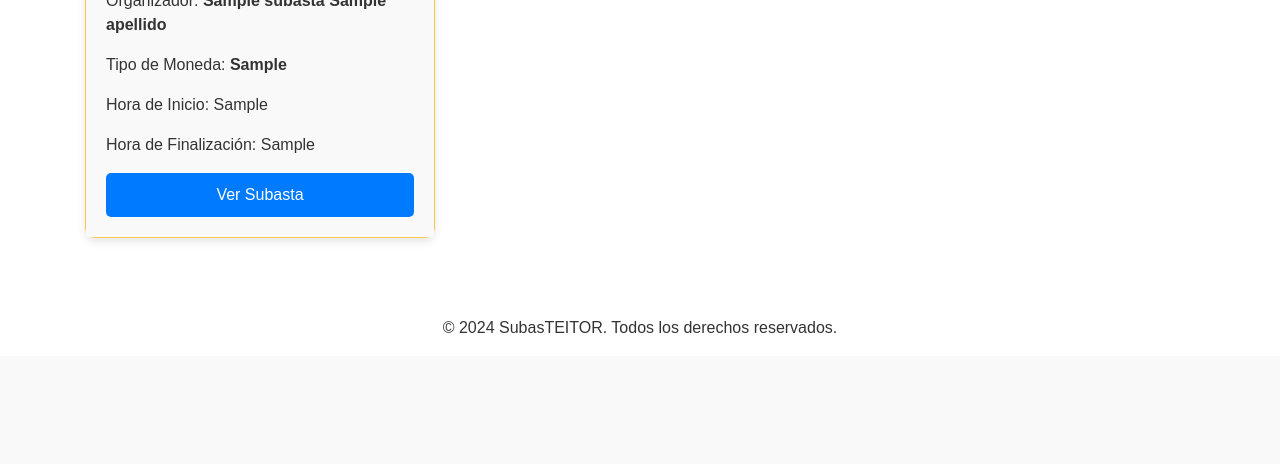
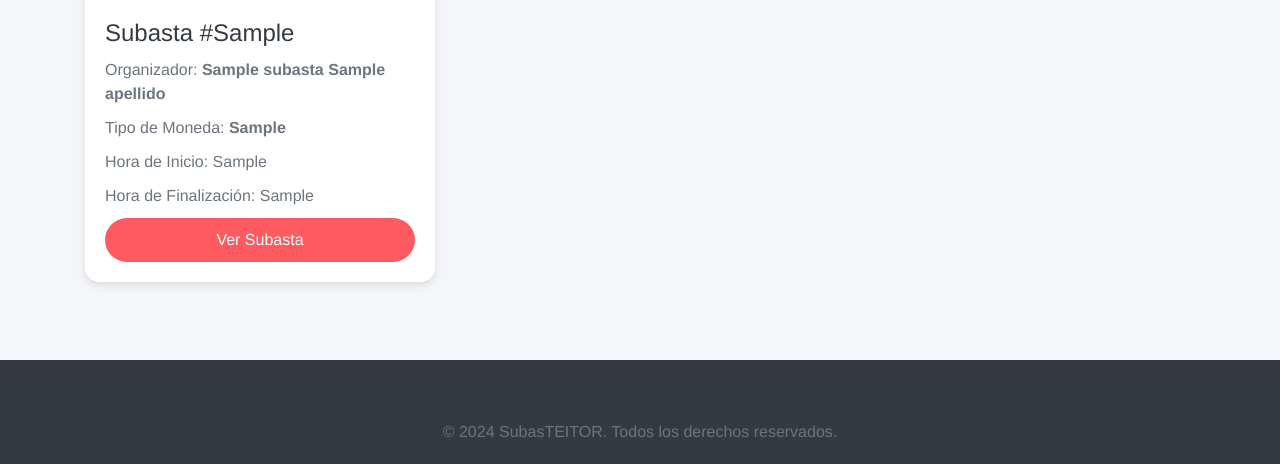
Before and after one commit to vdgutierrez/ntn-p2, a Flask app: template templates/cliente/explorar_subastas.html in a window 1280 px wide. Shown: the part 478-942 px from the top of the page. Before the commit the page ends 811 px from the top, so only its background shows below. Run offline with Flask 3, Linux system fonts and the light colour scheme; the template is opened without the code that fills it: most values are stand-ins (such as "Sample title", 1, 10 or a date in 2020); some libraries are stand-ins or nearby versions.

Commit message:
Update explorar_subastas.html
adicion de algunos estilos a la pagina

```diff
--- a/templates/cliente/explorar_subastas.html
+++ b/templates/cliente/explorar_subastas.html
@@ -7,28 +7,90 @@
     <link href="https://stackpath.bootstrapcdn.com/bootstrap/4.5.2/css/bootstrap.min.css" rel="stylesheet">
     <link rel="stylesheet" href="{{ url_for('static', filename='styles.css') }}">
     <style>
+        body {
+            background-color: #f4f6f9;
+            font-family: 'Helvetica Neue', sans-serif;
+        }
+
+        /* Estilo del título */
+        h1 {
+            color: #343a40;
+            font-size: 2.5rem;
+            margin-bottom: 20px;
+            font-weight: bold;
+        }
+
+        p {
+            color: #6c757d;
+            font-size: 1.2rem;
+        }
+
+        /* Estilos de las tarjetas */
         .subasta-card {
             margin-bottom: 30px;
-            box-shadow: 0 4px 8px rgba(0, 0, 0, 0.1);
+            border: none;
+            border-radius: 15px;
+            transition: transform 0.3s ease, box-shadow 0.3s ease;
         }
+
+        /* Efecto hover en tarjetas */
+        .subasta-card:hover {
+            transform: scale(1.05);
+            box-shadow: 0 10px 20px rgba(0, 0, 0, 0.2);
+        }
+
+        /* Imagen en la tarjeta */
         .subasta-img {
-            height: 200px;
+            height: 250px;
             object-fit: cover;
+            border-radius: 15px 15px 0 0;
         }
+
         .subasta-card .card-body {
-            background-color: #f9f9f9;
+            background-color: white;
+            border-radius: 0 0 15px 15px;
+            padding: 20px;
         }
-        .precio-actual {
-            font-size: 1.25rem;
-            font-weight: bold;
-            color: #28a745;
+
+        .card-title {
+            font-size: 1.5rem;
+            color: #343a40;
+            margin-bottom: 10px;
         }
+
+        .card-text {
+            color: #6c757d;
+            font-size: 1rem;
+            margin-bottom: 10px;
+        }
+
+        /* Botón personalizado */
         .btn-pujar {
-            background-color: #007bff;
+            background-color: #ff5a5f;
             color: white;
+            border: none;
+            border-radius: 50px;
+            padding: 10px 20px;
+            font-size: 1rem;
+            transition: background-color 0.3s ease, transform 0.3s ease;
         }
+
         .btn-pujar:hover {
-            background-color: #0056b3;
+            background-color: #ff767a;
+            transform: translateY(-3px);
+            box-shadow: 0 5px 10px rgba(255, 90, 95, 0.2);
+        }
+
+        /* Footer */
+        footer {
+            background-color: #343a40;
+            color: white;
+            padding: 20px 0;
+        }
+
+        footer p {
+            margin: 0;
+            font-size: 1rem;
         }
     </style>
 </head>
@@ -38,6 +100,7 @@
     {% include 'cliente/navbarcliente.html' %}
 
     <!-- Sección de Subastas Activas -->
+
     <div class="container mt-5">
         <h1 class="text-center">Explorar Subastas Activas</h1>
         <p class="text-center">Encuentra productos únicos y participa en nuestras subastas en tiempo real.</p>
@@ -69,7 +132,6 @@
                 </div>
             </div>
             {% endfor %}
-
         </div>
     </div>
 
```
Lines whose indentation alone changed are shown as unchanged.
